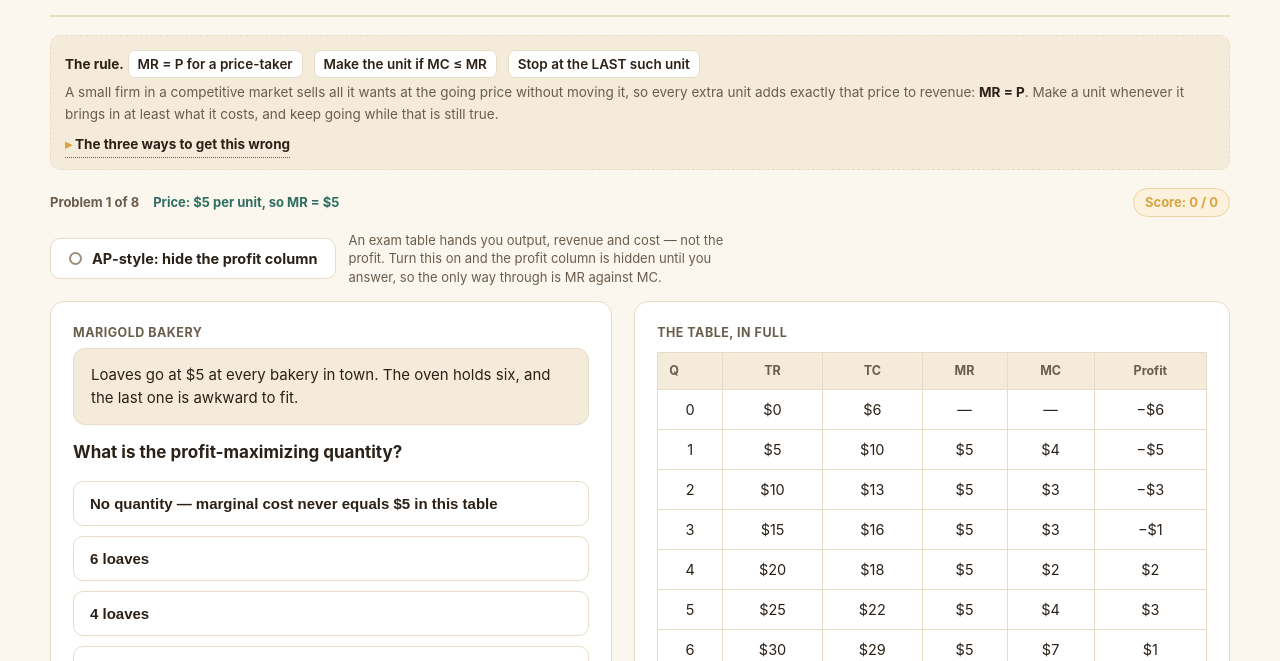
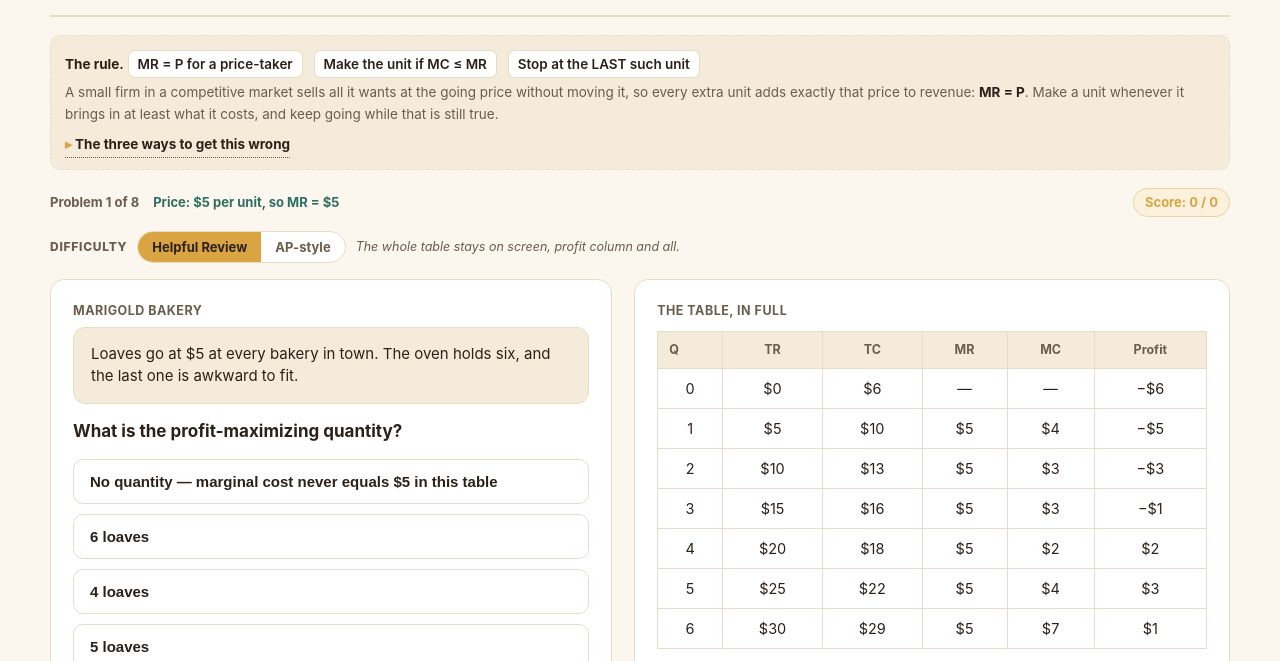
Before and after one commit to davidschwartz-sketch/Microeconomics-Trainers, a plain HTML site: page unit3-profit-max-traps.html in a window 1280 px wide. Shown: the part 139-800 px from the top of the page. Drawn offline with Linux system fonts and the light colour scheme.

Commit message:
Profit-max traps: the long-run module's difficulty bar
Replaces the one-off toggle with the segmented Difficulty bar from
unit3-long-run-equilibrium.html, copied value for value -- same label, same
pill, same gold active state, same italic note beside it -- with two levels
rather than three: Helpful Review, which leaves the table whole, and
AP-style, which holds the profit column back until the answer is in.

The levels are a setting, not a one-way door: either can be clicked at any
time, the table redraws as it should look at that moment, and an answer
already given is neither lost nor scored twice. The deck opens on Helpful
Review.

The check now reads the bar itself -- two levels, named as the long-run
module names them, both real buttons, neither smaller than 70 x 26 pixels,
Helpful Review active on load -- and walks all eight problems at each
level. Seven mutations probe it, including one that renames a level, one
that shrinks the bar to a sliver and one that makes AP-style a door with no
handle on the inside.

Co-Authored-By: Claude Opus 5 <noreply@anthropic.com>
Claude-Session: https://claude.ai/code/session_017XmV9t1KYFf1XJWS9m8BRM

```diff
--- a/unit3-profit-max-traps.html
+++ b/unit3-profit-max-traps.html
@@ -80,25 +80,15 @@
   .count-group{display:flex;gap:14px;flex-wrap:wrap;align-items:center;}
   .card-count{font-size:13px;font-weight:700;color:var(--ink-soft);}
   .step-count{font-size:13px;font-weight:700;color:var(--teal);}
-  .mode-row{display:flex;align-items:center;gap:12px;flex-wrap:wrap;margin:0 0 14px;}
-  .btn-toggle{
-    display:inline-flex;align-items:center;gap:10px;cursor:pointer;
-    font-family:inherit;font-size:14.5px;font-weight:700;color:var(--ink);
-    background:var(--surface);border:1.5px solid var(--border);border-radius:10px;
-    padding:11px 18px;transition:border-color .15s ease, background .15s ease, color .15s ease;
-  }
-  .btn-toggle:hover{border-color:var(--orange);background:#FDF3EE;}
-  .btn-toggle .dot{
-    width:13px;height:13px;border-radius:50%;border:2px solid var(--muted);
-    display:inline-block;flex:none;
-  }
-  .btn-toggle[aria-pressed="true"]{
-    background:var(--orange);border-color:var(--orange);color:#FFFFFF;
-  }
-  .btn-toggle[aria-pressed="true"]:hover{background:#A8441F;border-color:#A8441F;}
-  .btn-toggle[aria-pressed="true"] .dot{border-color:#FFFFFF;background:#FFFFFF;}
-  .mode-why{font-size:13px;color:var(--ink-soft);max-width:48ch;line-height:1.45;}
-  .mode-why b{color:var(--ink);}
+  .difficulty-row{display:flex; align-items:center; gap:10px; flex-wrap:wrap; margin-bottom:16px;}
+  .difficulty-label{font-size:12px; font-weight:800; letter-spacing:.06em; text-transform:uppercase; color:var(--ink-soft);}
+  .seg{display:inline-flex; border:1px solid var(--border); border-radius:999px; overflow:hidden; background:var(--surface);}
+  .seg button{
+    background:none; border:none; cursor:pointer; font:inherit; font-size:13px; font-weight:700;
+    padding:6px 14px; color:var(--ink-soft);
+  }
+  .seg button.active{background:var(--accent); color:#2B2118;}
+  .difficulty-note{font-size:12.5px; color:var(--ink-soft); font-style:italic;}
 
   .score-badge{
     font-size:13px;font-weight:700;color:var(--accent);
@@ -319,14 +309,14 @@
     <span class="score-badge" id="scoreBadge">Score: 0 / 0</span>
   </div>
 
-  <div class="mode-row">
-    <button type="button" class="btn-toggle" id="hardMode" aria-pressed="false">
-      <span class="dot" aria-hidden="true"></span>
-      <span id="hardModeLabel">AP-style: hide the profit column</span>
-    </button>
-    <span class="mode-why" id="hardModeWhy">An exam table hands you output, revenue and cost
-    &mdash; not the profit. Turn this on and the profit column is hidden until you answer, so the
-    only way through is MR against MC.</span>
+  <div class="difficulty-row" id="difficultyRow">
+    <span class="difficulty-label">Difficulty</span>
+    <span class="seg">
+      <button id="lvl1Btn" class="active" type="button">Helpful Review</button>
+      <button id="lvl2Btn" type="button">AP-style</button>
+    </span>
+    <span class="difficulty-note" id="difficultyNote">The whole table stays on screen, profit
+    column and all.</span>
   </div>
 
   <div class="main" id="mainArea">
@@ -1870,7 +1860,9 @@ function drawTally(open){
    ====================================================================== */
 let order = [], pIndex = 0, answered = false, optionOrder = [];
 let score = { correct: 0, total: 0 };
-/* the harder run, kept across a restart: a student who chose it meant to */
+/* 1 = Helpful Review, 2 = AP-style. The level is kept across a restart: a student
+   who chose it meant to. */
+let level = 1;
 let hardMode = false, lastPicked = null;
 
 function shuffledIndices(n){
@@ -1974,21 +1966,31 @@ function handleAnswer(card, chosen, btnEl){
   document.getElementById('nextBtn').disabled = false;
 }
 
-document.getElementById('hardMode').addEventListener('click', e => {
-  hardMode = !hardMode;
-  const btn = document.getElementById('hardMode');
-  btn.setAttribute('aria-pressed', hardMode ? 'true' : 'false');
-  document.getElementById('hardModeLabel').textContent = hardMode
-    ? 'AP-style on \u2014 profit column hidden' : 'AP-style: hide the profit column';
-  document.getElementById('hardModeWhy').textContent = hardMode
-    ? 'The profit column comes back with each answer, so the feedback can still point at it.'
-    : 'An exam table hands you output, revenue and cost \u2014 not the profit. Turn this on and '
-    + 'the profit column is hidden until you answer, so the only way through is MR against MC.';
-  /* redraw the table as it should look right now: hidden while the question is
-     open, shown again once the answer is in */
+/* ================= DIFFICULTY ================= */
+const LEVEL_NOTE = {
+  1: 'The whole table stays on screen, profit column and all.',
+  2: 'The profit column is hidden until you answer \u2014 the way an exam table gives it.',
+};
+function applyDifficulty(){
+  hardMode = level === 2;
+  document.getElementById('difficultyNote').textContent = LEVEL_NOTE[level];
+  [1, 2].forEach(n =>
+    document.getElementById('lvl' + n + 'Btn').classList.toggle('active', level === n));
+}
+
+/* Changing level mid-question redraws the table as it should look right now:
+   the profit column held back while the question is open, back once the answer
+   is in. The answer itself is untouched and is not scored twice. */
+function setLevel(n){
+  if(n === level) return;
+  level = n;
+  applyDifficulty();
   document.getElementById('tableWrap').innerHTML =
     drawTable(currentProblem(), lastPicked, answered);
-});
+}
+[1, 2].forEach(n =>
+  document.getElementById('lvl' + n + 'Btn').addEventListener('click', () => setLevel(n)));
+applyDifficulty();
 
 document.getElementById('nextBtn').addEventListener('click', () => {
   if(pIndex < order.length - 1){ pIndex++; loadProblem(); }
@@ -2019,7 +2021,8 @@ function showResults(){
   };
   line('Right first time', `${firstTry} of ${answers.length}`, firstTry === answers.length ? 'full' : '');
   const hard = answers.filter(a => a.hard).length;
-  if(hard) line('Answered with the profit column hidden', `${hard} of ${answers.length}`, 'full');
+  if(hard) line('Answered AP-style \u2014 profit column hidden',
+                `${hard} of ${answers.length}`, 'full');
   TRAPS.forEach(t => line(`Fell for the ${t.inline} trap`,
                           timesTxt(tally[t.key]), tally[t.key] ? 'low' : ''));
 
```
Also changed, not shown: index.html (+3 -3 lines).
